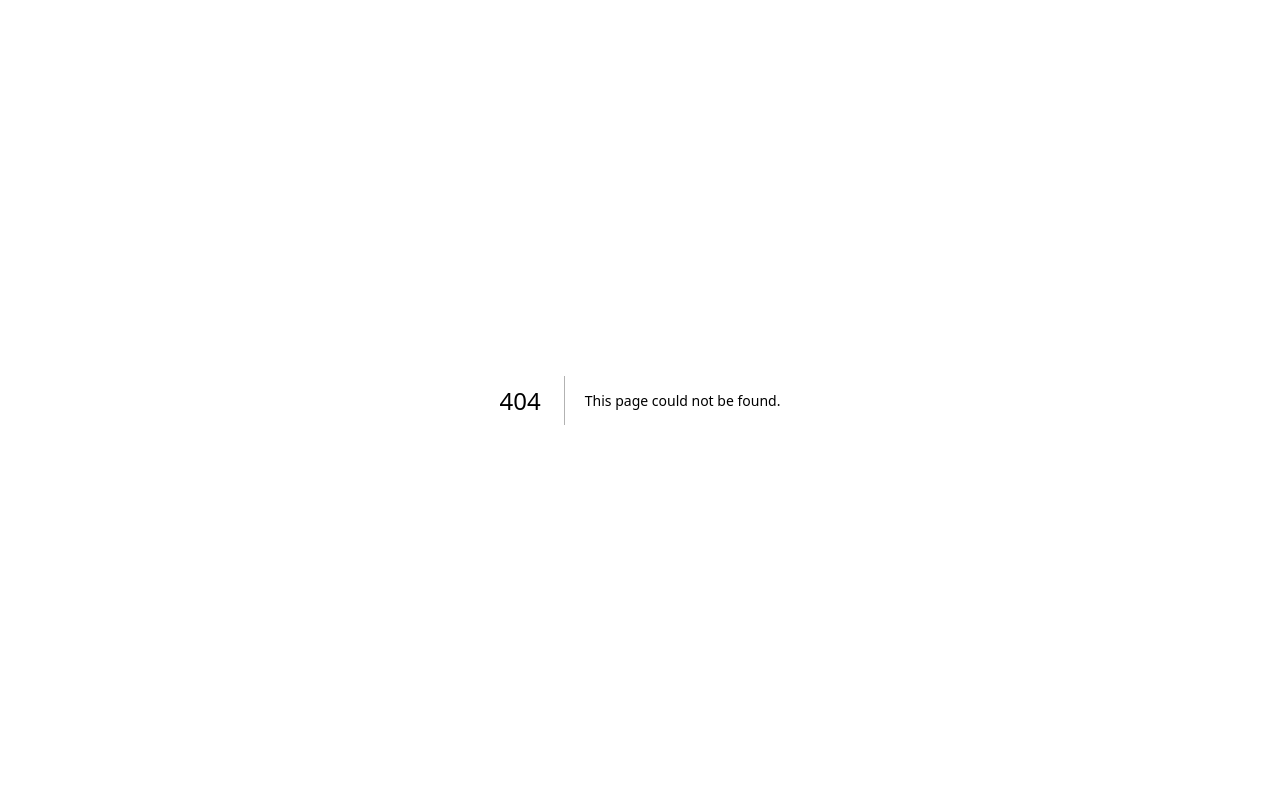
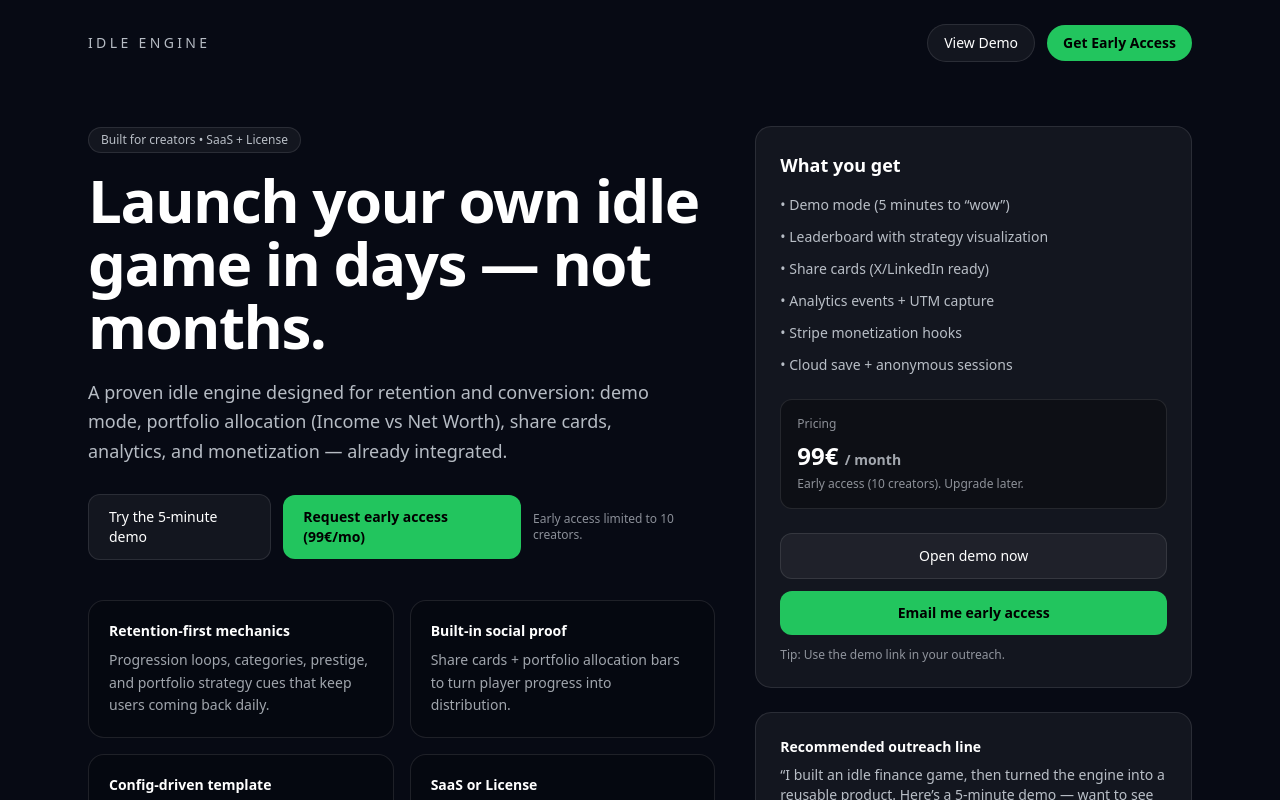
Before and after one commit to acs-buy/idle-finance-empire-engine, a Next.js app: page /for-creators in a window 1280 px wide. Before the commit this address had no page. Shown: the top 800 px of the page. Built offline with nearby package versions, Linux system fonts and the light colour scheme.

Commit message:
Add: for-creators landing

```diff
--- /dev/null
+++ b/src/app/for-creators/page.tsx
@@ -0,0 +1,198 @@
+// src/app/for-creators/page.tsx
+import type { Metadata } from "next";
+import Link from "next/link";
+
+export const metadata: Metadata = {
+  title: "Idle Engine — For Creators",
+  description:
+    "Launch your own idle game in days with a proven engine: demo mode, portfolio allocation, share cards, analytics, monetization.",
+};
+
+function cn(...classes: Array<string | false | null | undefined>) {
+  return classes.filter(Boolean).join(" ");
+}
+
+export default function ForCreatorsPage() {
+  const demoUrl = "/?demo=true";
+  const mailtoHref =
+    "mailto:contact@idleengine.app?subject=Idle%20Engine%20Early%20Access&body=Hi%2C%0A%0AI%27d%20like%20early%20access%20to%20Idle%20Engine.%0A%0A-%20Name%3A%0A-%20Audience%20size%3A%0A-%20Topic%20%2F%20niche%3A%0A-%20SaaS%20or%20License%20or%20Both%3A%0A%0AThanks!";
+
+  return (
+    <main className="min-h-screen bg-[#070A14] text-white">
+      {/* Top bar */}
+      <header className="mx-auto flex w-full max-w-6xl items-center justify-between px-6 py-6">
+        <Link href="/" className="text-sm tracking-[0.24em] text-slate-200/80">
+          IDLE ENGINE
+        </Link>
+        <nav className="flex items-center gap-3">
+          <Link
+            href={demoUrl}
+            className={cn(
+              "rounded-full border border-white/10 bg-white/5 px-4 py-2 text-sm",
+              "hover:bg-white/10"
+            )}
+          >
+            View Demo
+          </Link>
+          <a
+            href={mailtoHref}
+            className={cn(
+              "rounded-full bg-[#22c55e] px-4 py-2 text-sm font-semibold text-black",
+              "hover:opacity-90"
+            )}
+          >
+            Get Early Access
+          </a>
+        </nav>
+      </header>
+
+      {/* Hero */}
+      <section className="mx-auto w-full max-w-6xl px-6 pb-10 pt-10">
+        <div className="grid gap-10 lg:grid-cols-12 lg:items-start">
+          <div className="lg:col-span-7">
+            <p className="mb-4 inline-flex items-center rounded-full border border-white/10 bg-white/5 px-3 py-1 text-xs text-slate-200/80">
+              Built for creators • SaaS + License
+            </p>
+
+            <h1 className="text-4xl font-semibold leading-[1.05] tracking-tight md:text-6xl">
+              Launch your own idle game in days — not months.
+            </h1>
+
+            <p className="mt-5 max-w-xl text-base leading-relaxed text-slate-200/80 md:text-lg">
+              A proven idle engine designed for retention and conversion:
+              demo mode, portfolio allocation (Income vs Net Worth), share cards,
+              analytics, and monetization — already integrated.
+            </p>
+
+            <div className="mt-7 flex flex-col gap-3 sm:flex-row sm:items-center">
+              <Link
+                href={demoUrl}
+                className={cn(
+                  "inline-flex items-center justify-center rounded-xl border border-white/10 bg-white/5 px-5 py-3 text-sm font-medium",
+                  "hover:bg-white/10"
+                )}
+              >
+                Try the 5-minute demo
+              </Link>
+
+              <a
+                href={mailtoHref}
+                className={cn(
+                  "inline-flex items-center justify-center rounded-xl bg-[#22c55e] px-5 py-3 text-sm font-semibold text-black",
+                  "hover:opacity-90"
+                )}
+              >
+                Request early access (99€/mo)
+              </a>
+
+              <p className="text-xs text-slate-200/60">
+                Early access limited to 10 creators.
+              </p>
+            </div>
+
+            {/* Proof bullets */}
+            <div className="mt-10 grid gap-4 sm:grid-cols-2">
+              <Feature
+                title="Retention-first mechanics"
+                desc="Progression loops, categories, prestige, and portfolio strategy cues that keep users coming back daily."
+              />
+              <Feature
+                title="Built-in social proof"
+                desc="Share cards + portfolio allocation bars to turn player progress into distribution."
+              />
+              <Feature
+                title="Config-driven template"
+                desc="Ship a new game by changing config: copy, categories, curves, and pricing (no fork)."
+              />
+              <Feature
+                title="SaaS or License"
+                desc="Run it hosted (MRR) or deploy client-side (license + setup). Same engine."
+              />
+            </div>
+          </div>
+
+          {/* Right card */}
+          <div className="lg:col-span-5">
+            <div className="rounded-2xl border border-white/10 bg-white/5 p-6">
+              <h2 className="text-lg font-semibold">What you get</h2>
+              <ul className="mt-4 space-y-3 text-sm text-slate-200/80">
+                <li>• Demo mode (5 minutes to “wow”)</li>
+                <li>• Leaderboard with strategy visualization</li>
+                <li>• Share cards (X/LinkedIn ready)</li>
+                <li>• Analytics events + UTM capture</li>
+                <li>• Stripe monetization hooks</li>
+                <li>• Cloud save + anonymous sessions</li>
+              </ul>
+
+              <div className="mt-6 rounded-xl border border-white/10 bg-black/30 p-4">
+                <div className="text-xs text-slate-200/60">Pricing</div>
+                <div className="mt-2 text-2xl font-semibold">
+                  99€ <span className="text-sm text-slate-200/70">/ month</span>
+                </div>
+                <div className="mt-1 text-xs text-slate-200/60">
+                  Early access (10 creators). Upgrade later.
+                </div>
+              </div>
+
+              <div className="mt-6 flex flex-col gap-3">
+                <Link
+                  href={demoUrl}
+                  className={cn(
+                    "inline-flex items-center justify-center rounded-xl border border-white/10 bg-white/5 px-5 py-3 text-sm font-medium",
+                    "hover:bg-white/10"
+                  )}
+                >
+                  Open demo now
+                </Link>
+                <a
+                  href={mailtoHref}
+                  className={cn(
+                    "inline-flex items-center justify-center rounded-xl bg-[#22c55e] px-5 py-3 text-sm font-semibold text-black",
+                    "hover:opacity-90"
+                  )}
+                >
+                  Email me early access
+                </a>
+                <p className="text-xs text-slate-200/60">
+                  Tip: Use the demo link in your outreach.
+                </p>
+              </div>
+            </div>
+
+            <div className="mt-6 rounded-2xl border border-white/10 bg-white/5 p-6">
+              <h3 className="text-sm font-semibold">Recommended outreach line</h3>
+              <p className="mt-2 text-sm text-slate-200/80">
+                “I built an idle finance game, then turned the engine into a reusable product.
+                Here’s a 5-minute demo — want to see what your audience could play daily?”
+              </p>
+            </div>
+          </div>
+        </div>
+      </section>
+
+      {/* Footer */}
+      <footer className="mx-auto w-full max-w-6xl px-6 pb-10 pt-8 text-xs text-slate-200/60">
+        <div className="flex flex-col gap-2 sm:flex-row sm:items-center sm:justify-between">
+          <div>© {new Date().getFullYear()} Idle Engine</div>
+          <div className="flex gap-4">
+            <Link href={demoUrl} className="hover:text-white">
+              Demo
+            </Link>
+            <Link href="/play" className="hover:text-white">
+              Play
+            </Link>
+          </div>
+        </div>
+      </footer>
+    </main>
+  );
+}
+
+function Feature({ title, desc }: { title: string; desc: string }) {
+  return (
+    <div className="rounded-2xl border border-white/10 bg-black/20 p-5">
+      <div className="text-sm font-semibold">{title}</div>
+      <div className="mt-2 text-sm leading-relaxed text-slate-200/70">{desc}</div>
+    </div>
+  );
+}
```
